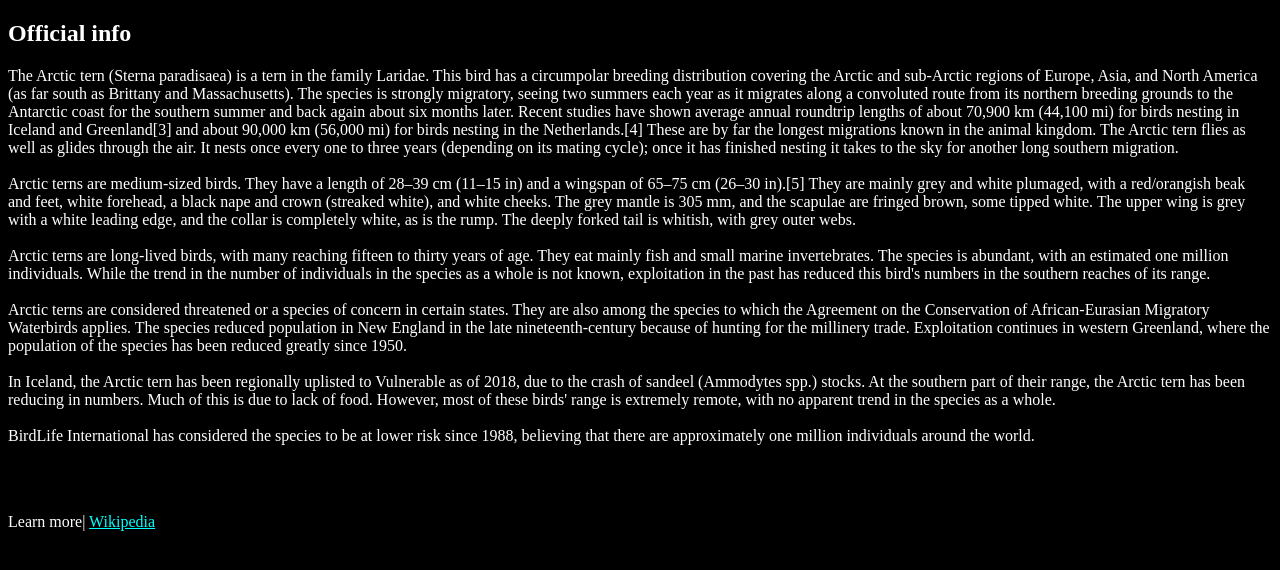
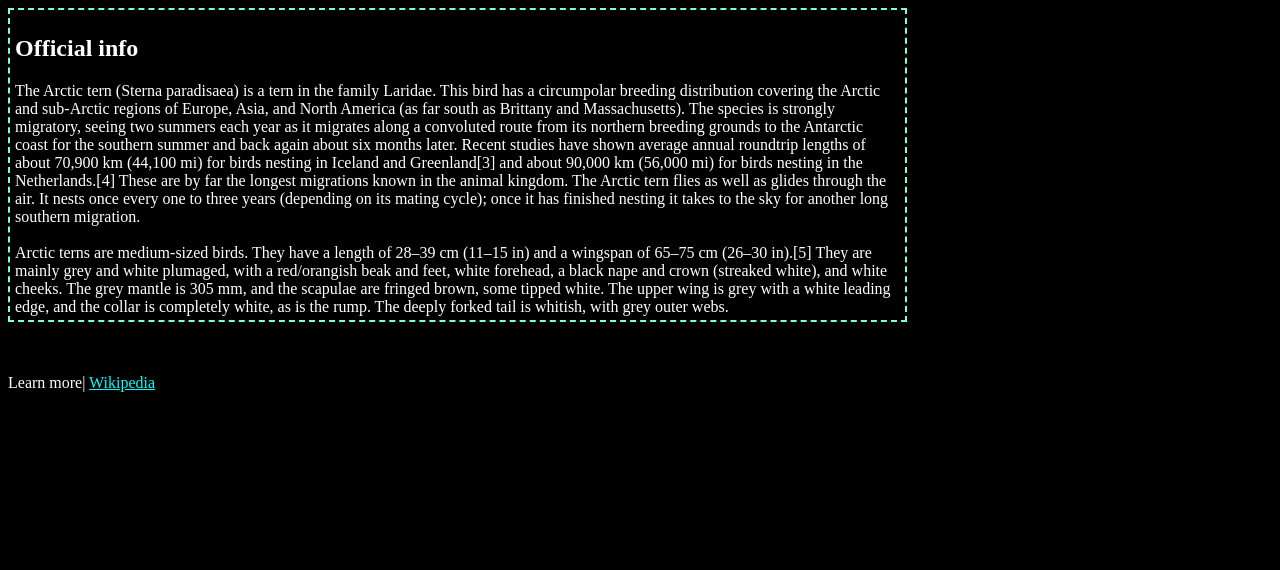
Before and after one commit to go-me5583/go-me5583.github.io, a plain HTML site: page Official-info.html in a window 1280 px wide. Drawn offline with Linux system fonts and the light colour scheme.

Commit message:
Update style.css

```diff
--- a/style.css
+++ b/style.css
@@ -46,3 +46,14 @@
             color: white;
             text-decoration: underline;
         }
+        #official-info {
+          width: 70%;
+          height: 300px;
+          overflow-y: auto;
+          overflow-x: hidden;
+          border: 2px dashed Aquamarine;
+          padding: 5px;
+       }
+       h2:hover {
+         color: DeepSkyBlue;
+       }
```
